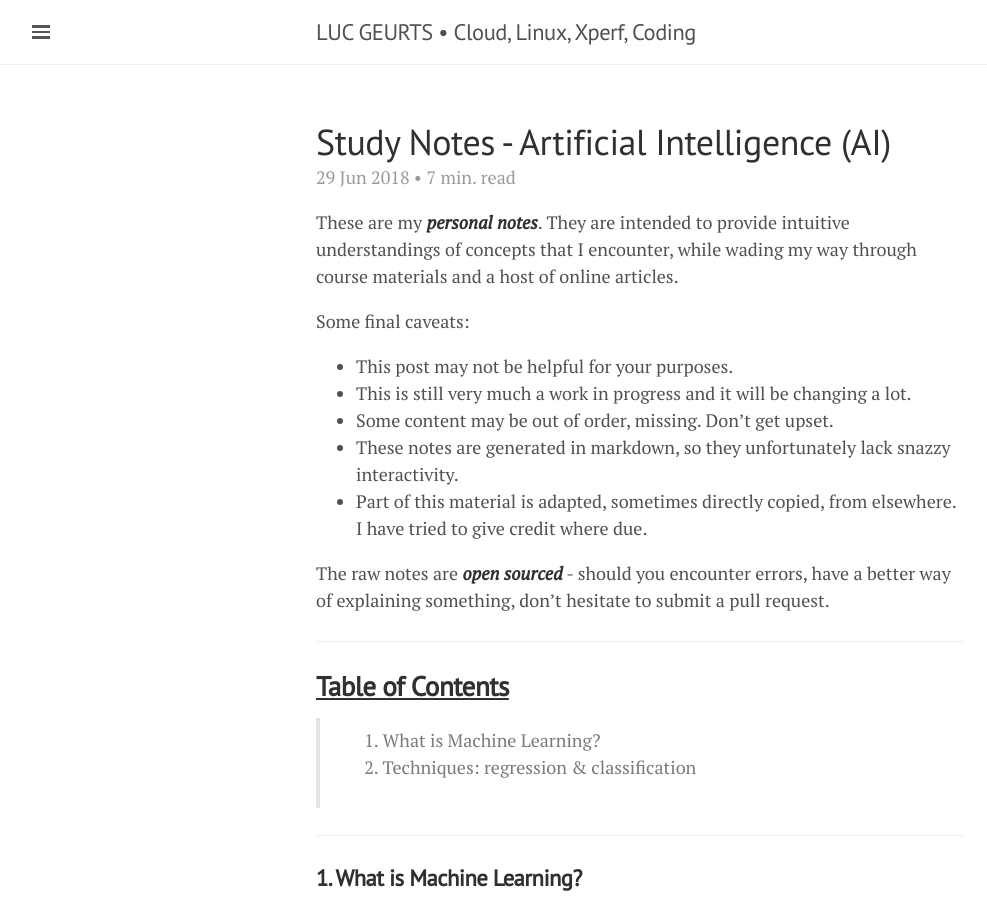
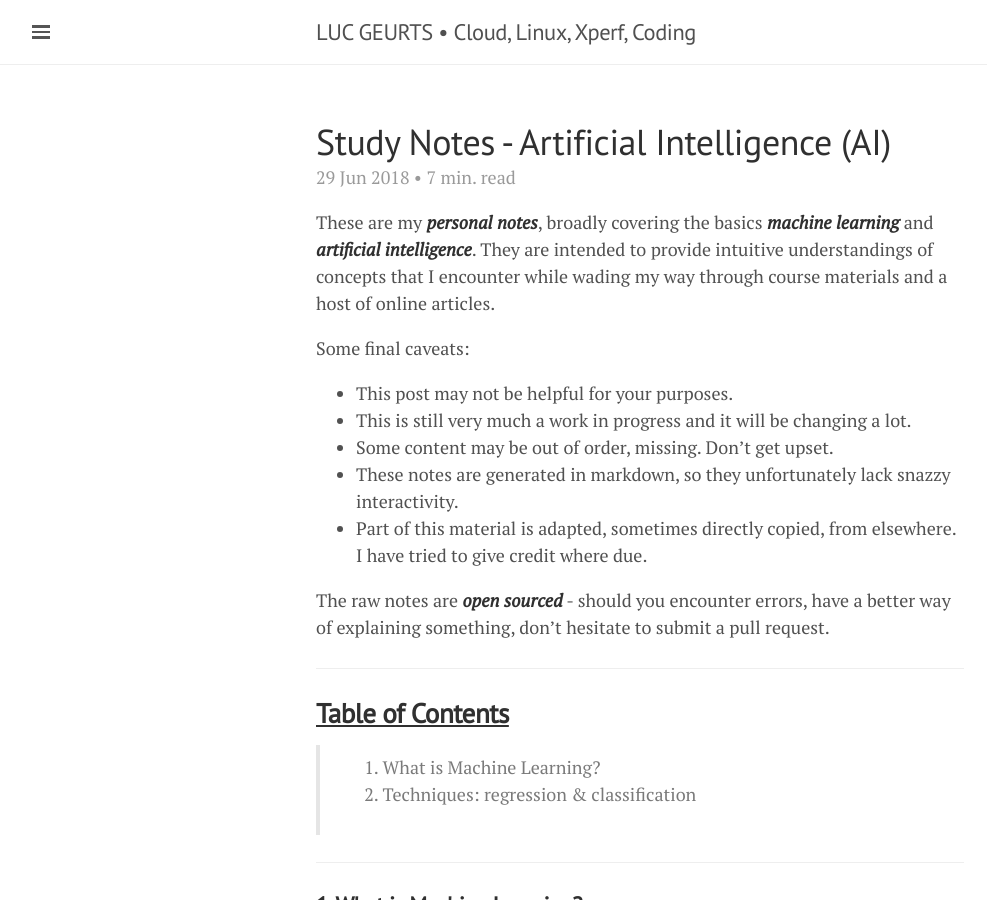
Before and after one commit to lgeurts/lgeurts.github.io, a Jekyll site: the page built from _posts/2018-06-29-artificial-intelligence-basics.md, in a window 1280 px wide and 900 px high. Shown: the whole window, without its empty margins (0-987 px from the left). Built offline with Jekyll 4.4.1, drawn with Linux system fonts in a browser that asks for light colours; nearby versions of some CDN libraries.

Commit message:
Update 2018-06-29-artificial-intelligence-basics.md

```diff
--- a/_posts/2018-06-29-artificial-intelligence-basics.md
+++ b/_posts/2018-06-29-artificial-intelligence-basics.md
@@ -7,7 +7,7 @@
 tags: [ Artificial Intelligence ]
 ---
 
-These are my ***personal notes***. They are intended to provide intuitive understandings of concepts that I encounter, while wading my way through course materials and a host of online articles.
+These are my ***personal notes***, broadly covering the basics ***machine learning*** and ***artificial intelligence***. They are intended to provide intuitive understandings of concepts that I encounter while wading my way through course materials and a host of online articles.
 
 Some final caveats:
 * This post may not be helpful for your purposes.
```
